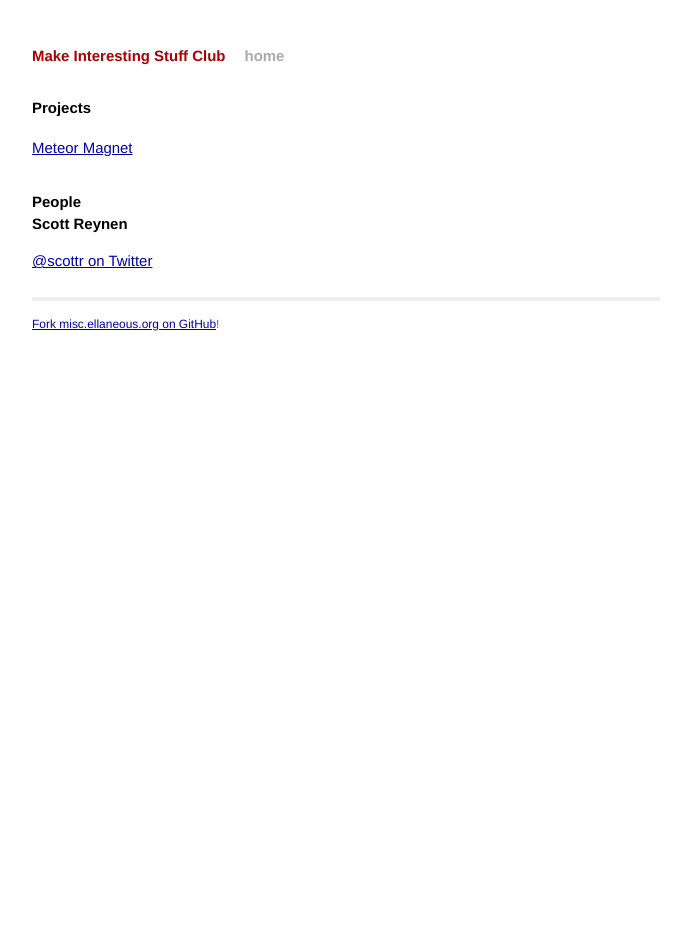
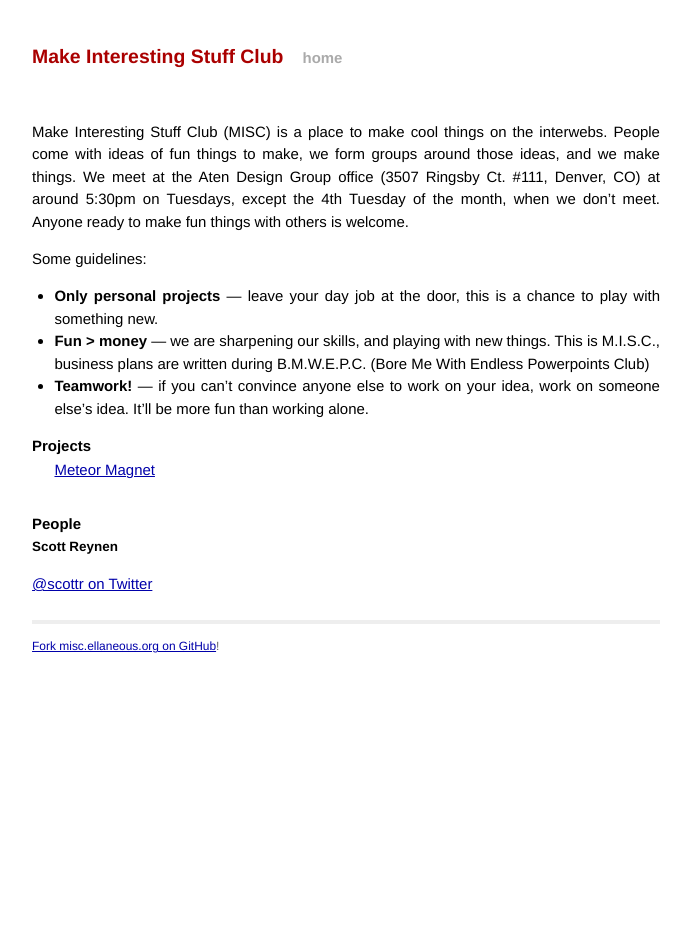
Before and after one commit to sreynen/misc, a Jekyll site: the page built from index.html, in a window 1280 px wide. Shown: the whole page, without its empty margins (294-985 px from the left). Built offline with Jekyll 4.4.1, drawn with Linux system fonts in a browser that asks for light colours; Markdown is read by kramdown in place of the engine named in the settings.

Commit message:
Homepage updates

```diff
--- a/css/main.css
+++ b/css/main.css
@@ -20,9 +20,22 @@ body {
 }
 
 h1, h2, h3, h4, h5, h6 {
-  font-size: 100%; }
+  font-size: 100%;
+}
 
-h1 { margin-bottom: 1em; }
+h2 {
+  font-size: 100%;
+  margin-top: 1em;
+}
+
+h3 {
+  font-size: 90%;
+}
+
+h1 {
+  font-size: 130%;
+  margin-bottom: 1em;
+}
 p { margin: 1em 0; }
 
 a         { color: #00a; }
@@ -47,6 +60,10 @@ ul.posts span {
   color: #aaa;
   font-family: Monaco, "Courier New", monospace;
   font-size: 80%;
+}
+
+ul {
+  padding-left: 1.5em;
 }
 
 /*****************************************************************************/
--- a/index.html
+++ b/index.html
@@ -4,7 +4,14 @@ title: Make Interesting Stuff Club
 ---
 
 <div id="home">
-  <h1>Projects</h1>
+  <p>Make Interesting Stuff Club (MISC) is a place to make cool things on the interwebs. People come with ideas of fun things to make, we form groups around those ideas, and we make things. We meet at the Aten Design Group office (3507 Ringsby Ct. #111, Denver, CO) at around 5:30pm on Tuesdays, except the 4th Tuesday of the month, when we don&#8217;t meet. Anyone ready to make fun things with others is welcome.</p>
+  <p>Some guidelines:</p>
+  <ul>
+    <li><strong>Only personal projects</strong> &#8212; leave your day job at the door, this is a chance to play with something new.</li>
+    <li><strong>Fun > money</strong> &#8212; we are sharpening our skills, and playing with new things. This is M.I.S.C., business plans are written during B.M.W.E.P.C. (Bore Me With Endless Powerpoints Club)</li>
+    <li><strong>Teamwork!</strong> &#8212; if you can&#8217;t convince anyone else to work on your idea, work on someone else&#8217;s idea. It&#8217;ll be more fun than working alone.</li>
+  </ul>
+  <h2>Projects</h2>
   <ul class="posts">
     {% for post in site.posts %}
       <li><a href="{{ post.url }}">{{ post.title }}</a></li>
```
